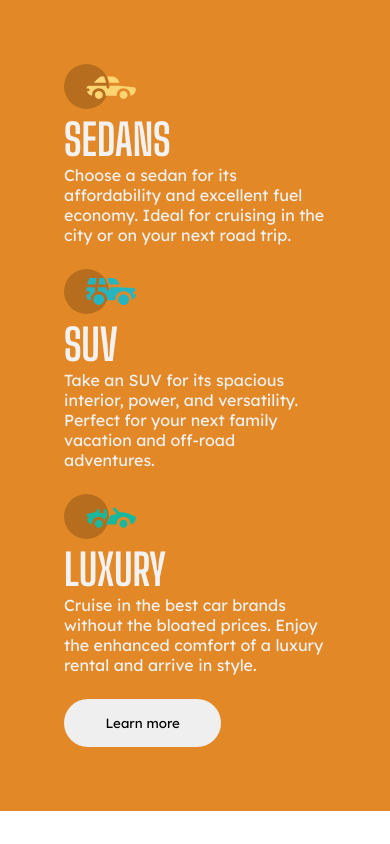
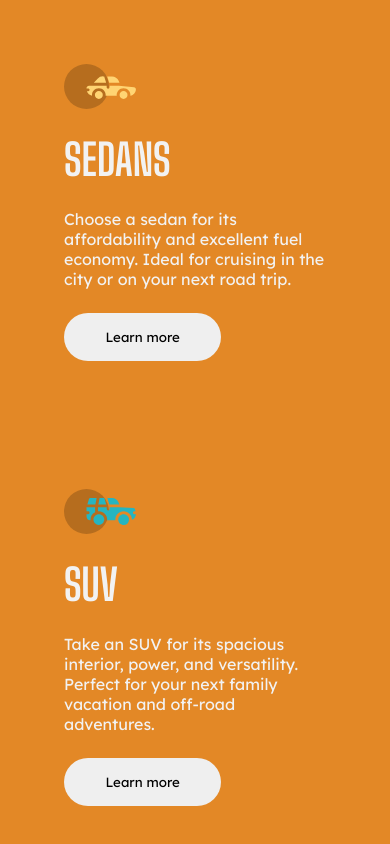
Before and after one commit to Marcoswodbarros/ThreeColumnPreviewCard, a React (Create React App) app in the folder card/: page / in a window 390 px wide. Shown: the top 844 px of the page. Built offline with nearby package versions, Linux system fonts and the light colour scheme.

Commit message:
Mobile: Moving '.card__container' to the right div

```diff
--- a/card/src/Components/Card/Card.js
+++ b/card/src/Components/Card/Card.js
@@ -25,18 +25,17 @@ const Card = () => {
     ]
 
     return (
-        <div className='card__container'>
+        <div>
             {textos.map((item) => {
                 return (
-                    <div>
+                    <div className='card__container'>
                         <img src={item.image} className='card__img' alt="Logo Sedan" />
                         <h1>{item.nome}</h1>
                         <p>{item.texto}</p>
+                        <Button />
                     </div>
                 )
             })}
-
-            <Button />
         </div >
     )
 }
```
